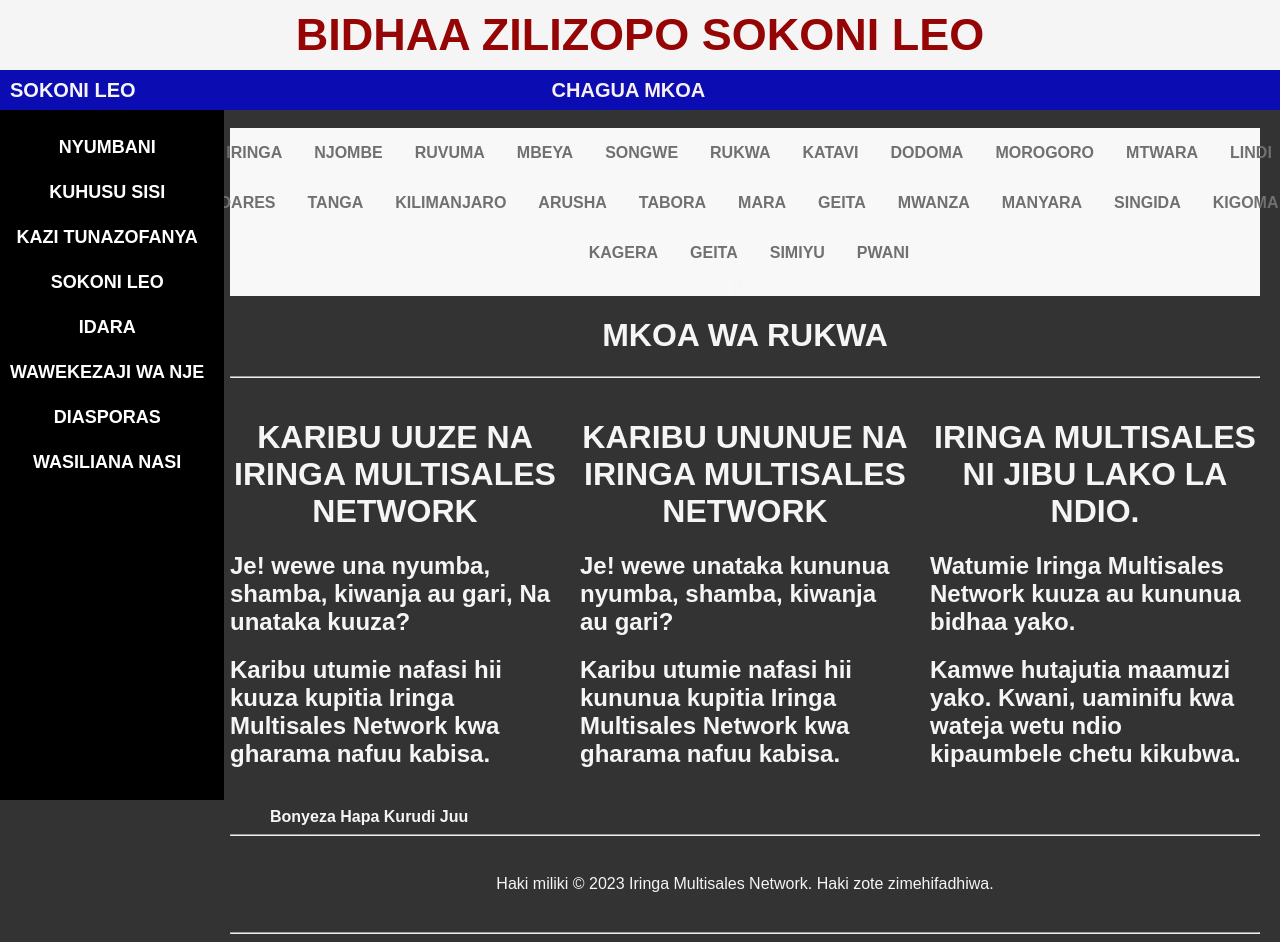
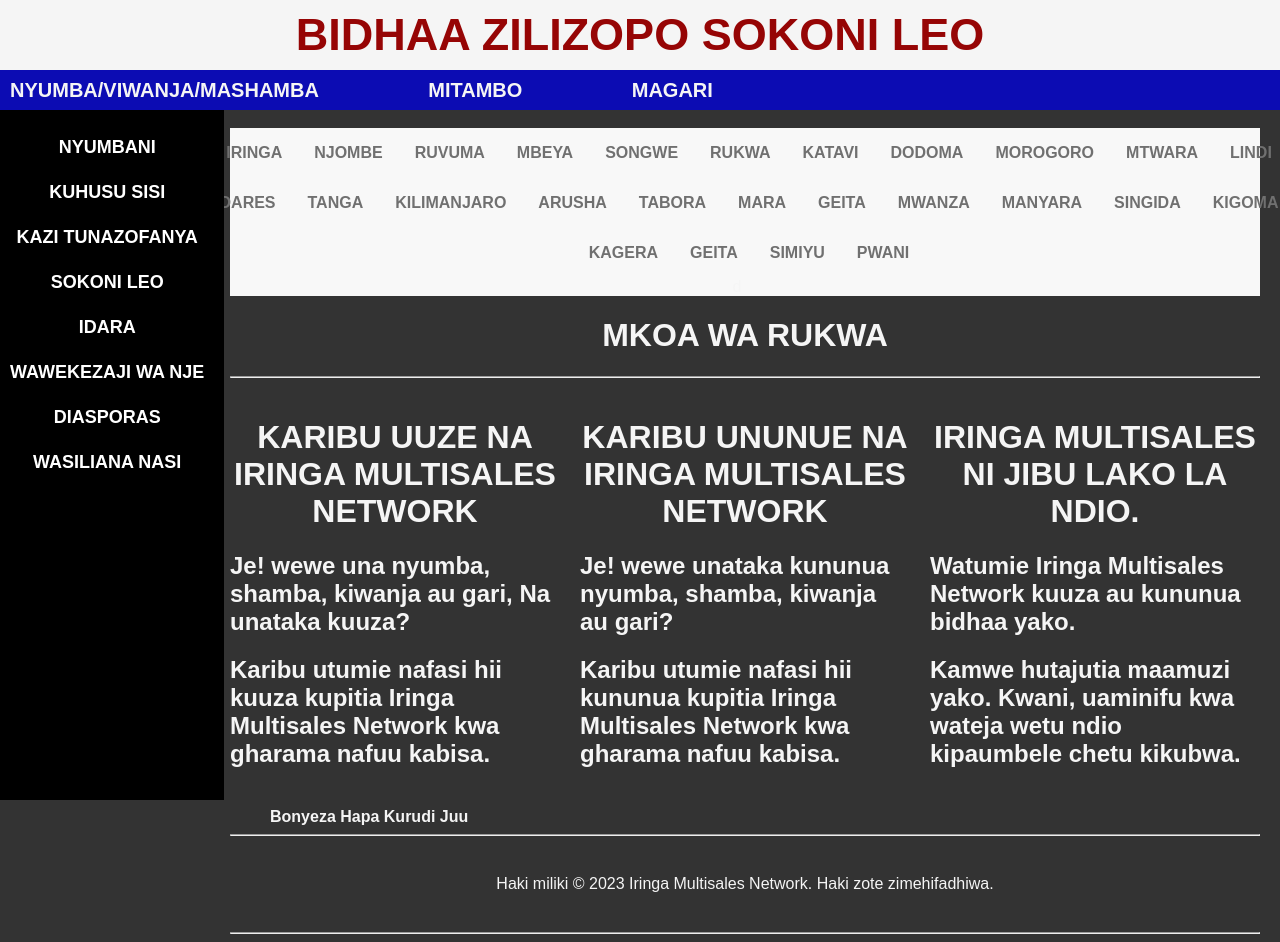
Before and after one commit to BarakaSanga/iringamulti_sales_network, a plain HTML site: page rukwa.html in a window 1280 px wide. Shown: the top 942 px of the page. Drawn offline with Linux system fonts and the light colour scheme.

Commit message:
Add files via upload

```diff
--- a/rukwa.html
+++ b/rukwa.html
@@ -73,10 +73,10 @@
 </header>
 
 <div class="sub-menu-flex">
-<div><a class="submenulink" href="sokonileo.html">SOKONI LEO</a></div>
-<div><a class="submenulink" href="kuuza.html"></a></div>
-<div><a class="submenulink" href="wastafu.html"></a></div>
-<div><a class="submenulink" href="fremu.html"></a>CHAGUA MKOA</div>
+<div><a class="submenulink" href="sokonileo.html">NYUMBA/VIWANJA/MASHAMBA</a></div>
+<div><a class="submenulink" href="mitambo.html">MITAMBO</a></div>
+<div><a class="submenulink" href="magari.html">MAGARI</a></div>
+<div><a class="submenulink" href="fremu.html"></a></div>
 <div><a class="submenulink" href="pango.html"></a></div>
 <div><a class="submenulink" href="ujenzi.html"></a></div>
 <div><a class="submenulink" href="usimamizi.html"></a></div>
```
Also changed, not shown: ruvuma.html (+4 -3 lines), simiyu.html (+4 -4 lines).
